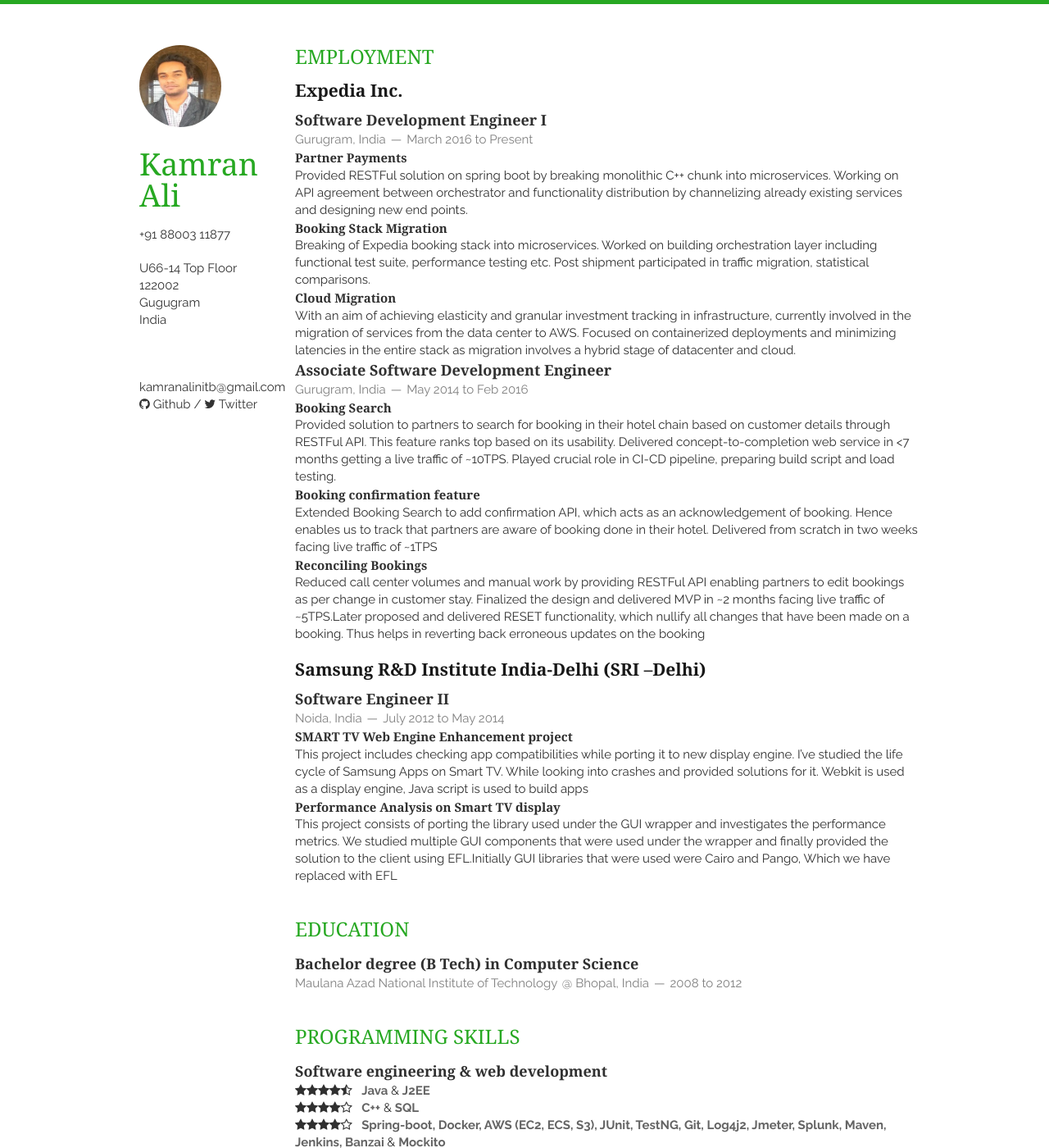
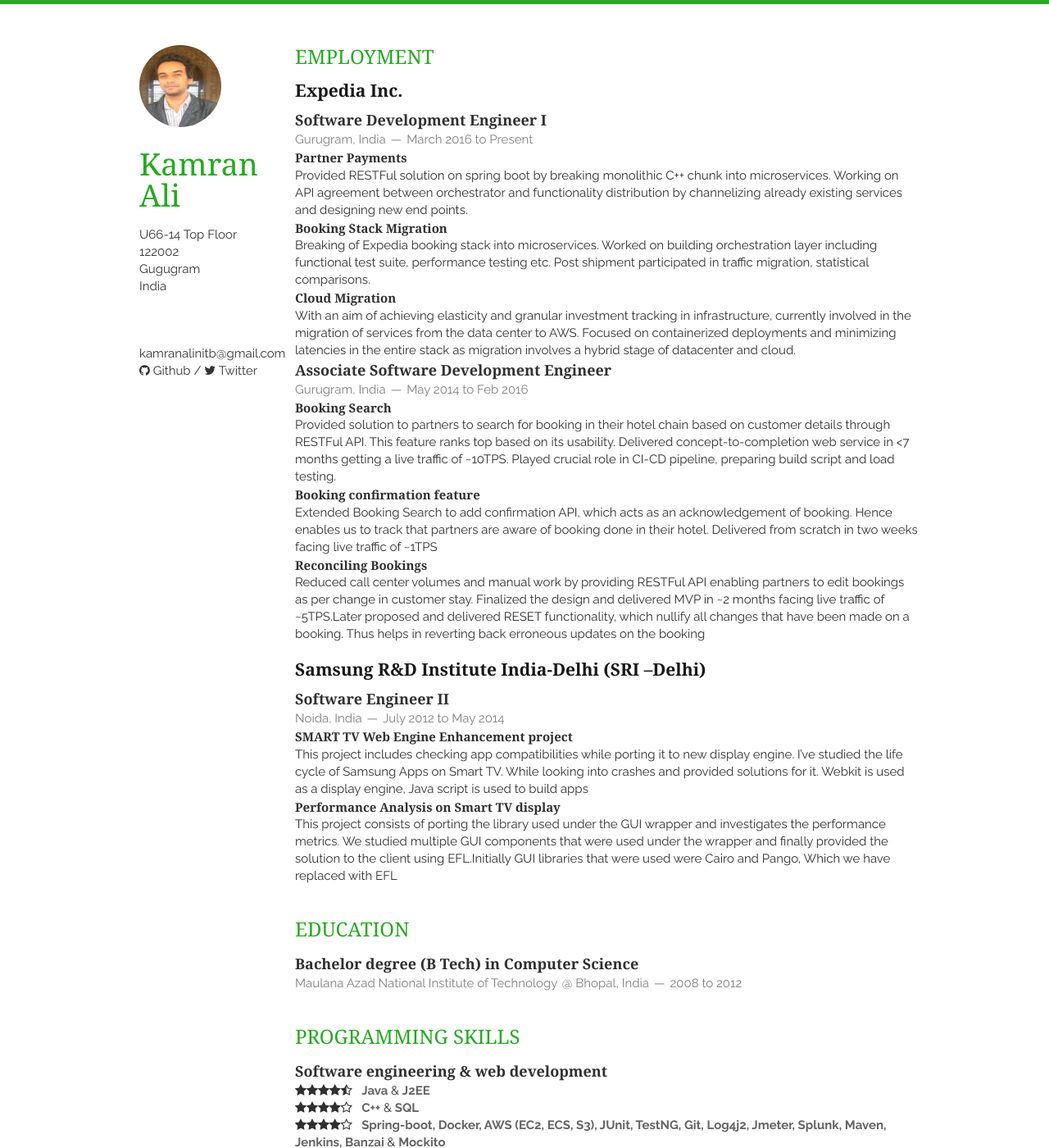
Before and after one commit to jekyllt/vitae, a Jekyll site: the page built from index.html, in a window 1280 px wide and 1400 px high. Shown: the whole window at 82% size. Built offline with Jekyll 4.4.1, drawn with Linux system fonts in a browser that asks for light colours; nearby versions of some CDN libraries; the list of posts is cut into pages by our own code.

```diff
--- a/_config.yml
+++ b/_config.yml
@@ -22,8 +22,8 @@ email_full: mailto:kamranalinitb@gmail.com
 website_full: https://kamranalinitb.github.io/
 github: kamranalinitb
 twitter: bornShrewd
-tel: +91 88003 11877
-tel_full: tel:+918800311877
+#tel:
+#tel_full:
 #google_maps: 'https://www.google.co.uk/maps/place/44+Perth+St,+Edinburgh,+Edinburgh+City+EH3+5BL'
 address: U66-14 Top Floor
 postcode: 122002
--- a/_layouts/layout.html
+++ b/_layouts/layout.html
@@ -28,9 +28,11 @@
     <header class="three columns">
         <img src="{{ site.baseurl }}static/img/profile.png" class="me">
         <h1>{{ site.name }}</h1>
+<!--
         <p>
             <a href="{{ site.tel_full }}">{{ site.tel }}</a>
         </p>
+-->
         <address>
             <a href="{{ site.google_maps }}">
                 {{ site.address }}<br/>
--- a/index.html
+++ b/index.html
@@ -10,4 +10,4 @@ layout: layout
 
 {% include achievements.html %}
 
-{% include interests.html %}
+<!--{% include interests.html %}-->
```
